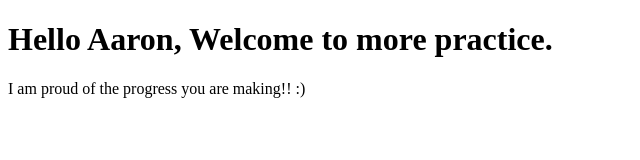
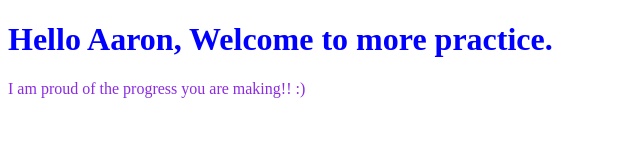
Before and after one commit to AC-Aaron/tier1-summary-video-practice1, a plain HTML site: page index.html in a window 1280 px wide. Shown: the whole page, without its empty margins (0-640 px from the left). Drawn offline with Linux system fonts and the light colour scheme.

Commit message:
modded html and added css file

```diff
--- a/index.html
+++ b/index.html
@@ -4,6 +4,8 @@
     <meta charset="UTF-8">
     <meta http-equiv="X-UA-Compatible" content="IE=edge">
     <meta name="viewport" content="width=device-width, initial-scale=1.0">
+    <!-- link the stylesheet-->
+    <link href="main.css" rel="stylesheet" />
     <title>This is a practice run of the tier1 summary video</title>
 </head>
 <body>
--- /dev/null
+++ b/main.css
@@ -0,0 +1,4 @@
+h1 {
+    color:blue
+}
+p{color:blueviolet}
```
